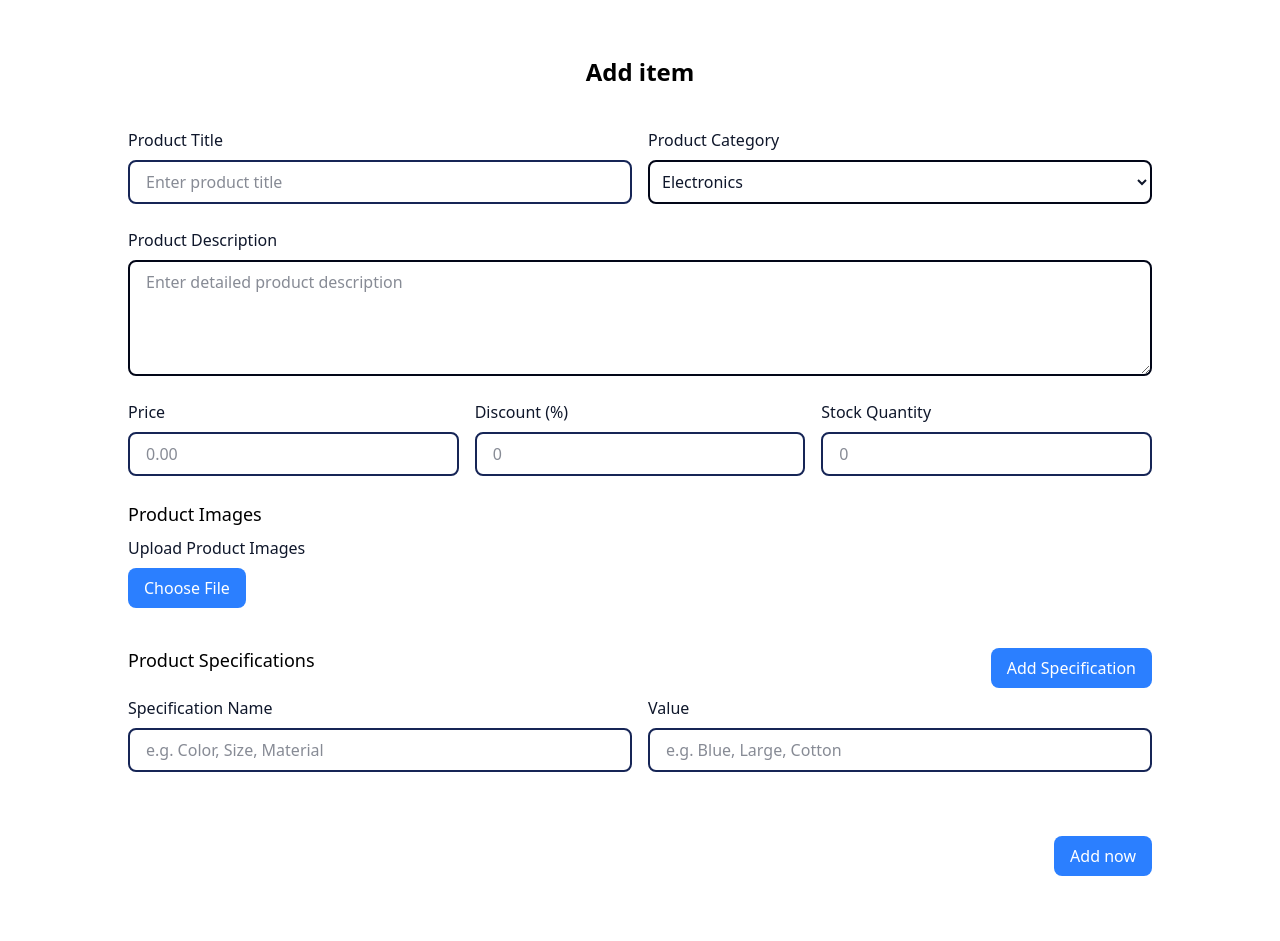
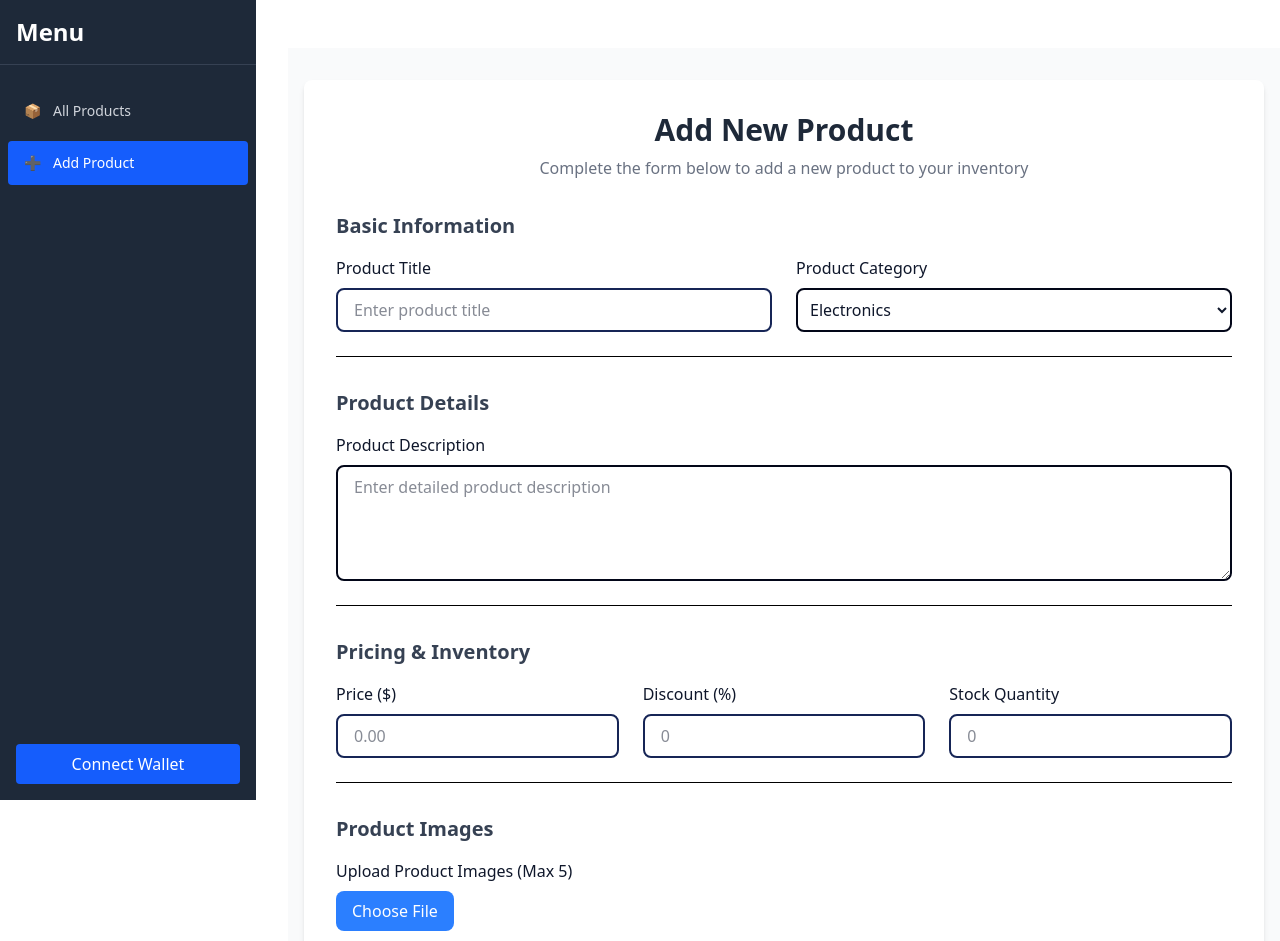
Before and after one commit to TiwariSudhanshu/Easy-devs-X-AceHack-4.0, a React (Vite) app in the folder client/: page /additem in a window 1280 px wide. Shown: the top 941 px of the page. Before the commit the page ends 892 px from the top, so only its background shows below. Built offline with nearby package versions, Linux system fonts and the light colour scheme.

Commit message:
basic ui done

```diff
--- a/client/src/App.jsx
+++ b/client/src/App.jsx
@@ -1,19 +1,36 @@
+import { createBrowserRouter, RouterProvider } from "react-router-dom";
 import Additem from "./component/additem"
 import ShowItem from "./component/showitem"
-import { BrowserRouter as Router, Routes, Route } from "react-router-dom"
+import Layout from "./layout/layout";
+import Verify from "./component/user";
 
 function App() {
+  const router = createBrowserRouter([
+    {
+      path: "/",
+      element: <Layout />,
+      children: [
+        {
+          index: true,
+          element: <ShowItem />,
+        },
+        {
+          path: "additem",
+          element: <Additem />
+        },
+        {
+          path: "verify",
+          element: <Verify />
+        }
+      ],
+    },
+  ]);
 
   return (
     <>
-      <Router>
-        <Routes>
-          <Route path="/" element={<ShowItem />} />
-          <Route path="/additem" element={<Additem />} />
-        </Routes>
-      </Router>
+      <RouterProvider router={router} />
     </>
   )
 }
 
-export default App
+export default App;
--- a/client/src/component/additem.jsx
+++ b/client/src/component/additem.jsx
@@ -6,8 +6,7 @@ import TextAreaField from './parts/textareafield';
 import FileUpload from './parts/fileupload';
 import Button from './parts/button';
 
-
-const AddProduct = () => {
+const Additem = () => {
     const [specifications, setSpecifications] = useState([
         { key: '', value: '' }
     ]);
@@ -34,12 +33,18 @@ const AddProduct = () => {
     };
 
     return (
-        <div className="p-4">
-            <header className='flex justify-center py-10'>
-                <h1 className='font-bold text-2xl'>Add item</h1>
+        <div className="bg-gray-50 min-h-screen py-8 px-4">
+            <div className="w-full bg-white rounded-lg shadow-md p-8">
+                <header className="mb-8 text-center">
+                    <h1 className="font-bold text-3xl text-gray-800">Add New Product</h1>
+                    <p className="text-gray-500 mt-2">Complete the form below to add a new product to your inventory</p>
                 </header>
-            <form className="max-w-5xl mx-auto flex flex-col gap-6" onSubmit={handleSubmit}>
-                <div className="grid grid-cols-1 md:grid-cols-2 gap-4">
+
+                <form className="flex flex-col gap-8" onSubmit={handleSubmit}>
+                    {/* Basic Information Section */}
+                    <section className="border-b pb-6">
+                        <h2 className="text-xl font-semibold mb-4 text-gray-700">Basic Information</h2>
+                        <div className="grid grid-cols-1 md:grid-cols-2 gap-6">
                             <InputField
                                 label="Product Title"
                                 type="text"
@@ -56,17 +61,25 @@ const AddProduct = () => {
                                 ]}
                             />
                         </div>
+                    </section>
 
+                    {/* Description Section */}
+                    <section className="border-b pb-6">
+                        <h2 className="text-xl font-semibold mb-4 text-gray-700">Product Details</h2>
                         <TextAreaField
                             label="Product Description"
                             placeholder="Enter detailed product description"
                             required
                             rows={4}
                         />
+                    </section>
 
-                <div className="grid grid-cols-1 md:grid-cols-3 gap-4">
+                    {/* Pricing & Inventory */}
+                    <section className="border-b pb-6">
+                        <h2 className="text-xl font-semibold mb-4 text-gray-700">Pricing & Inventory</h2>
+                        <div className="grid grid-cols-1 md:grid-cols-3 gap-6">
                             <Input
-                        label="Price"
+                                label="Price ($)"
                                 type="number"
                                 placeholder="0.00"
                                 required
@@ -83,66 +96,88 @@ const AddProduct = () => {
                                 required
                             />
                         </div>
+                    </section>
 
-                <div>
-                    <h3 className="text-lg font-medium mb-2">Product Images</h3>
+                    {/* Images Section */}
+                    <section className="border-b pb-6">
+                        <h2 className="text-xl font-semibold mb-4 text-gray-700">Product Images</h2>
                         <FileUpload
-                        label="Upload Product Images"
+                            label="Upload Product Images (Max 5)"
                             multiple
                             accept="image/*"
                             maxFiles={5}
                         />
-                </div>
-                <div>
-                    <div className="flex justify-between items-center mb-2">
-                        <h3 className="text-lg font-medium">Product Specifications</h3>
+                        <p className="text-sm text-gray-500 mt-2">Supported formats: JPG, PNG. Max file size: 5MB</p>
+                    </section>
+
+                    {/* Specifications Section */}
+                    <section>
+                        <div className="flex justify-between items-center mb-4">
+                            <h2 className="text-xl font-semibold text-gray-700">Product Specifications</h2>
                             <Button
                                 type="button"
                                 onClick={addSpecification}
                                 variant="secondary"
                                 size="sm"
-                            label={"Add Specification"}
+                                label="Add Specification"
                             />
                         </div>
 
+                        <div className="space-y-4">
                             {specifications.map((spec, index) => (
-                        <div key={index} className="flex gap-4 items-end mb-2">
+                                <div key={index} className="flex gap-4 items-center">
+                                    <div className="flex-1">
                                         <Input
                                             label={index === 0 ? "Specification Name" : ""}
                                             type="text"
                                             placeholder="e.g. Color, Size, Material"
                                             value={spec.key}
                                             onChange={(e) => updateSpecification(index, 'key', e.target.value)}
-                                className="flex-1"
                                         />
+                                    </div>
+                                    <div className="flex-1">
                                         <Input
                                             label={index === 0 ? "Value" : ""}
                                             type="text"
                                             placeholder="e.g. Blue, Large, Cotton"
                                             value={spec.value}
                                             onChange={(e) => updateSpecification(index, 'value', e.target.value)}
-                                className="flex-1"
                                         />
+                                    </div>
                                     {index > 0 && (
+                                        <div className="pt-4">
                                             <Button
                                                 type="button"
                                                 onClick={() => removeSpecification(index)}
                                                 variant="danger"
                                                 size="sm"
-                                    label={"Remove"}
+                                                label="Remove"
                                             />
+                                        </div>
                                     )}
                                 </div>
                             ))}
                         </div>
+                    </section>
 
                     {/* Submit Button */}
                     <div className="flex justify-end mt-4">
-                    <Button label={"Add now"} type="submit" />
+                        <div className="flex gap-4">
+                            <Button
+                                label="Cancel"
+                                type="button"
+                                variant="secondary"
+                            />
+                            <Button
+                                label="Add Product"
+                                type="submit"
+                            />
+                        </div>
                     </div>
                 </form>
+            </div>
         </div>
     );
 };
 
-export default AddProduct;
+export default Additem;
--- a/client/src/component/showitem.jsx
+++ b/client/src/component/showitem.jsx
@@ -2,6 +2,7 @@ import React, { useState } from 'react';
 import Input from './parts/inputfield';
 import SelectField from './parts/selectfiled';
 import Button from './parts/button';
+import { Link } from 'react-router-dom';
 
 const ShowItem = () => {
     const [products, setProducts] = useState([
@@ -95,7 +96,7 @@ const ShowItem = () => {
                         />
                     </div>
                     <div className="flex items-end mt-4 md:mt-0">
-                        <Button variant="primary">Add New Product</Button>
+                       <Link to={'/additem'}> <Button className='cursor-pointer' label={"Add New Product"} /></Link>
                     </div>
                 </div>
 
@@ -151,7 +152,7 @@ const ShowItem = () => {
                                         <td className="px-4 py-4 whitespace-nowrap">
                                             <div className="flex flex-col">
                                                 <span className="text-sm font-medium text-gray-900">
-                                                    ${product.price.toFixed(2)}
+                                                    Rs {product.price.toFixed(2)}
                                                 </span>
                                                 {product.discount > 0 && (
                                                     <span className="text-xs text-green-600">
--- /dev/null
+++ b/client/src/component/user.jsx
@@ -0,0 +1,87 @@
+import React, { useState } from 'react'
+import InputField from './parts/inputfield'
+import Button from './parts/button'
+
+const Verify = () => {
+    const [inputKey, setInputKey] = useState('')
+    const [verifiedData, setVerifiedData] = useState(null)
+    const [isVerifying, setIsVerifying] = useState(false)
+
+    const sampleData = {
+        itemKey: "1234567890",
+        ownerHistory: [{
+            owner: "Manufacturer",
+            date: "2025-10-01T12:00:00Z",
+        },
+        {
+            owner: "Retailer",
+            date: "2025-10-02T12:00:00Z",
+        },
+        {
+            owner: "Consumer",
+            date: "2025-10-03T12:00:00Z",
+        }]
+    }
+
+    const handleInputChange = (e) => {
+        setInputKey(e.target.value)
+    }
+
+    const handleVerify = () => {
+        if (!inputKey.trim()) {
+            alert("Please enter an item key")
+            return
+        }
+
+        setIsVerifying(true)
+
+        setTimeout(() => {
+            if (inputKey === sampleData.itemKey) {
+                setVerifiedData(sampleData)
+            } else {
+                setVerifiedData(null)
+                alert("No item found with that key")
+            }
+            setIsVerifying(false)
+        }, 1000)
+    }
+
+    return (
+        <>
+            <h1 className='text-3xl font-semibold'>Verify Item Ownership</h1>
+            <div>
+                <div className='mt-6 flex items-center gap-16'>
+                    <InputField
+                        label="Enter your Item Key"
+                        type="text"
+                        placeholder="Item Key"
+                        value={inputKey}
+                        onChange={handleInputChange}
+                    />
+                    <Button
+                        label={isVerifying ? "Verifying..." : "Verify"}
+                        className='h-fit'
+                        onClick={handleVerify}
+                        disabled={isVerifying}
+                    />
+                </div>
+
+                {verifiedData && (
+                    <div className='mt-8 p-4 border rounded-lg bg-gray-50'>
+                        <h2 className='text-xl font-semibold'>Item Key: {verifiedData.itemKey}</h2>
+                        <h3 className='mt-4 font-medium'>Ownership History:</h3>
+                        <ul className='list-disc ml-5 mt-2'>
+                            {verifiedData.ownerHistory.map((owner, index) => (
+                                <li key={index} className='mt-1'>
+                                    {owner.owner} - {new Date(owner.date).toLocaleString()}
+                                </li>
+                            ))}
+                        </ul>
+                    </div>
+                )}
+            </div>
+        </>
+    )
+}
+
+export default Verify
--- /dev/null
+++ b/client/src/layout/layout.jsx
@@ -0,0 +1,20 @@
+import React, { Children } from 'react'
+import Sidebar from './sidbar'
+import { Outlet } from 'react-router-dom'
+
+const Layout = ({ Children }) => {
+    return (
+        <>
+            <div className='flex'>
+                <div className='fixed '>
+                    <Sidebar />
+                </div>
+                <div className=' md:w-[80%] md:ml-72 md:ml- py-12'>
+                    <Outlet />
+                </div>
+            </div>
+        </>
+    )
+}
+
+export default Layout
--- /dev/null
+++ b/client/src/layout/sidbar.jsx
@@ -0,0 +1,89 @@
+import React, { useState } from 'react';
+import { useLocation, Link } from 'react-router-dom';
+
+const ProductsIcon = () => <span>📦</span>;
+const AddIcon = () => <span>➕</span>;
+
+const Sidebar = () => {
+    const [isOpen, setIsOpen] = useState(false);
+    const location = useLocation();
+
+    const toggleSidebar = () => setIsOpen(!isOpen);
+    const closeSidebarOnMobile = () => {
+        if (window.innerWidth < 768) setIsOpen(false);
+    };
+
+    const isActive = (path) => location.pathname === path;
+
+    const navItems = [
+        { name: 'All Products', path: '/', icon: <ProductsIcon /> },
+        { name: 'Add Product', path: '/additem', icon: <AddIcon /> },
+    ];
+
+    return (
+        <>
+            {/* Mobile Nav Header */}
+            <div className="flex justify-between items-center bg-gray-800 text-white p-4 md:hidden">
+                <button
+                    onClick={toggleSidebar}
+                    className="text-white focus:outline-none"
+                    aria-label="Toggle sidebar"
+                >
+                    {isOpen ? '✕' : '☰'}
+                </button>
+            </div>
+
+            {/* Overlay for mobile */}
+            {isOpen && (
+                <div
+                    className="fixed inset-0 bg-black bg-opacity-50 z-10 md:hidden"
+                    onClick={toggleSidebar}
+                ></div>
+            )}
+
+            {/* Sidebar */}
+            <div
+                className={`fixed top-0 left-0 h-screen bg-gray-800 text-white w-64 z-20 flex flex-col
+                    transform transition-transform duration-300 ease-in-out
+                    ${isOpen ? 'translate-x-0' : '-translate-x-full'}
+                    md:translate-x-0 md:relative md:z-0
+                `}
+                role="navigation"
+            >
+                {/* Sidebar Header */}
+                <div className="p-4 border-b border-gray-700">
+                    <h2 className="text-2xl font-bold">Menu</h2>
+                </div>
+
+                {/* Navigation Links */}
+                <nav className="flex-grow">
+                    <ul className="mt-6">
+                        {navItems.map((item) => (
+                            <li key={item.path} className="mb-2">
+                                <Link
+                                    to={item.path}
+                                    onClick={closeSidebarOnMobile}
+                                    className={`flex items-center px-4 py-3 text-sm rounded mx-2 transition-colors duration-200
+                                        ${isActive(item.path) ? 'bg-blue-600 text-white' : 'text-gray-300 hover:bg-gray-700'}
+                                    `}
+                                >
+                                    <div className="mr-3">{item.icon}</div>
+                                    <span>{item.name}</span>
+                                </Link>
+                            </li>
+                        ))}
+                    </ul>
+                </nav>
+
+                {/* Connect Wallet Button */}
+                <div className="absolute bottom-4 w-full px-4">
+                    <button className="w-full bg-blue-600 hover:bg-blue-700 text-white py-2 px-4 rounded">
+                        Connect Wallet
+                    </button>
+                </div>
+            </div>
+        </>
+    );
+};
+
+export default Sidebar;
```
Lines whose indentation alone changed are shown as unchanged.
